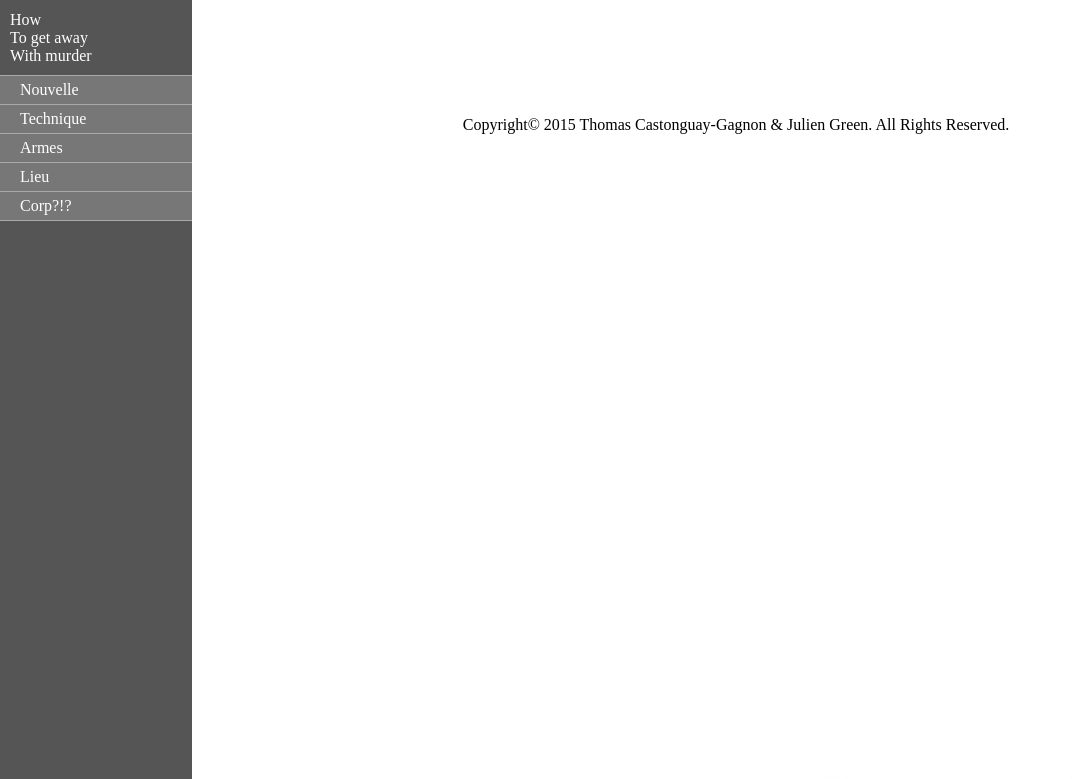
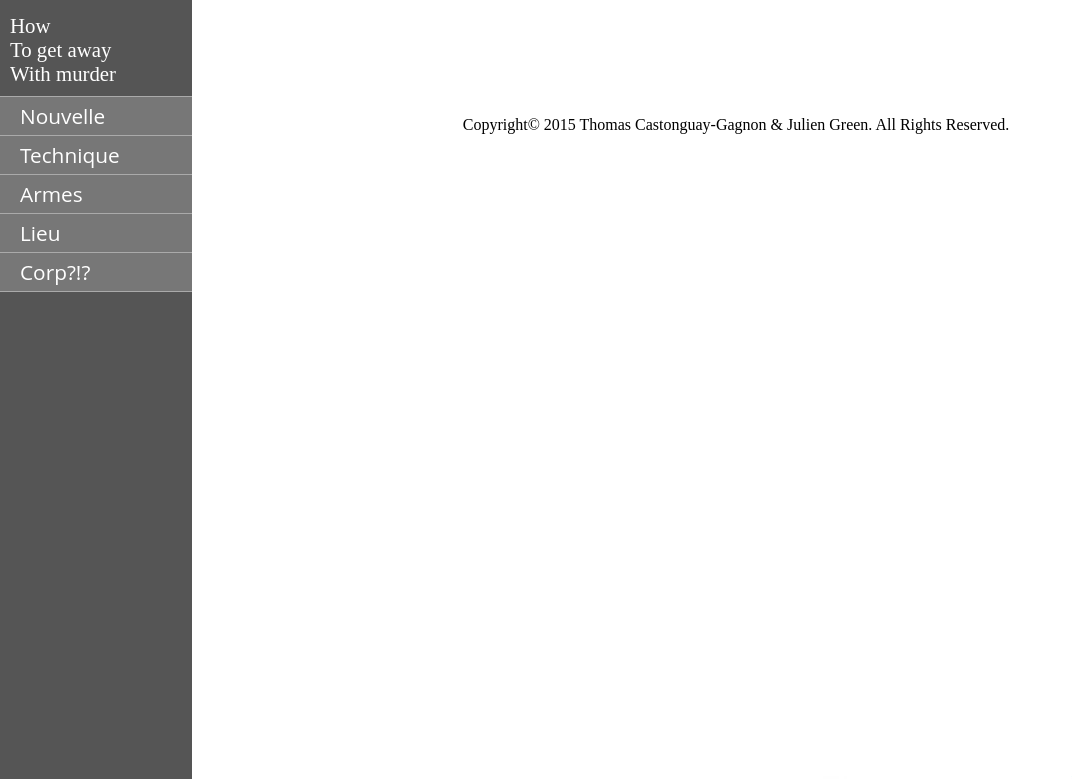
Before and after one commit to JulienGreen/TP1WEB, a plain HTML site: page HTML5Application1/public_html/technique/index.html in a window 1280 px wide. Shown: the top 779 px of the page, without its empty margins (0-1072 px from the left). Drawn offline with Linux system fonts and the light colour scheme; files whose address does not match are found by name.

Commit message:
fuck that

```diff
--- a/HTML5Application1/public_html/css/JulienSheet.css
+++ b/HTML5Application1/public_html/css/JulienSheet.css
@@ -7,7 +7,6 @@ and open the template in the editor.
     Created on : Jan 29, 2015, 11:06:08 AM
     Author     : Necro
 */
-
 
 div.contenu{
 /*    background: rgb(255, 255, 255);  Fall-back for browsers that don't support rgba
@@ -52,21 +51,17 @@ a.boutonSide{
   border-bottom: 1px;
   border-bottom-color: #aaaaaa;
   border-bottom-style: solid;
-  font-family: Avenir;
+  font-family: 'Open Sans';
+  font-weight: normal;
   color: #ffffff;
-  font-size: 1em;
+  font-size: 1.3em;
   padding: 5px 20px 5px 20px;
   width: auto;
   text-decoration: none;
 }
 
 a.boutonSide:hover{
-  background: #3cb0fd;
-  background-image: -webkit-linear-gradient(top, #000000, #000000);
-  background-image: -moz-linear-gradient(top, #000000, #000000);
-  background-image: -ms-linear-gradient(top, #000000, #000000);
-  background-image: -o-linear-gradient(top, #000000, #000000);
-  background-image: linear-gradient(to bottom, #000000, #000000);
+  background: #333333;
   text-decoration: none;
 }
 
@@ -107,5 +102,5 @@ h1{
   color: #ffffff;
   padding-left: 10px;
   padding-bottom: 10px;
-  font-size: 1em;
+  font-size: 1.3em;
 }
--- a/HTML5Application1/public_html/technique/index.html
+++ b/HTML5Application1/public_html/technique/index.html
@@ -17,7 +17,7 @@ and open the template in the editor.
             <div class="menuSide">
                 <h1>How<br>To get away<br>With murder</h1>
                 <ul class="menuSide">
-                    <li class="menuSide"><a href="#" class="boutonSide">Nouvelle</a></li>
+                    <li class="menuSide"><a href=".." class="boutonSide">Nouvelle</a></li>
                     <li class="menuSide"><a href="technique/" class="boutonSide">Technique</a></li>
                     <li class="menuSide"><a href="#" class="boutonSide">Armes</a></li>
                     <li class="menuSide"><a href="#" class="boutonSide">Lieu</a></li>
```
